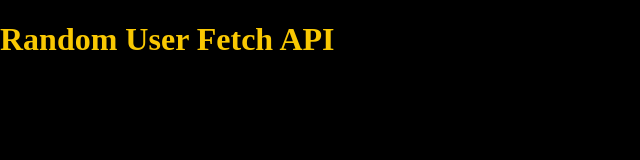
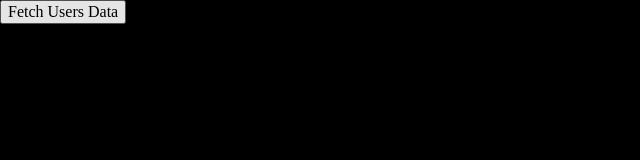
Before and after one commit to AdrianGHub/fetch-api-random-user, a website: page src/content/index.html in a window 1280 px wide. Shown: the whole page, without its empty margins (0-640 px from the left). Drawn offline with nearby package versions, Linux system fonts and the light colour scheme; files that its build step writes are made by us from their sources.

Commit message:
feat: add basic project structure

```diff
--- a/src/content/index.html
+++ b/src/content/index.html
@@ -24,7 +24,7 @@
     <link rel="stylesheet" href="css/main.css" />
   </head>
   <body>
-    <h1>Random User Fetch API</h1>
+    <button>Fetch Users Data</button>
 
     <script src="js/main.js"></script>
   </body>
```
